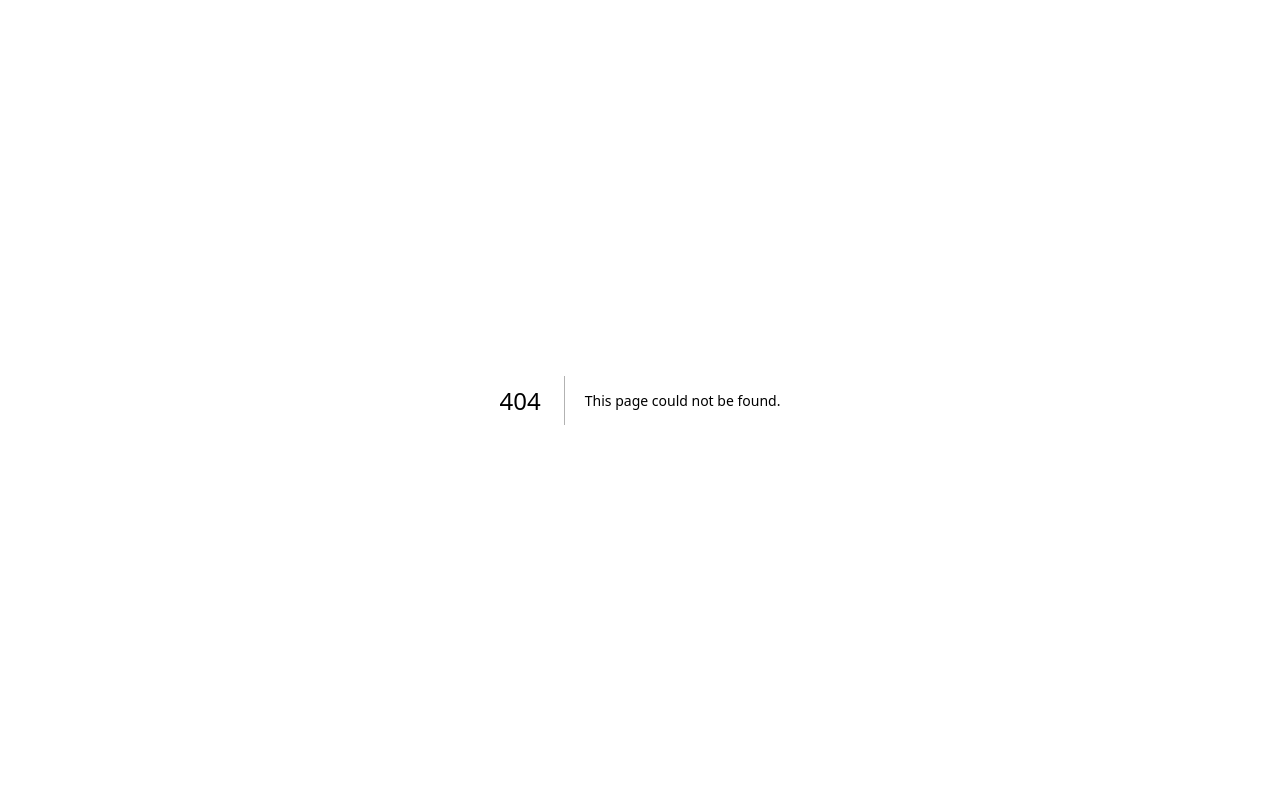
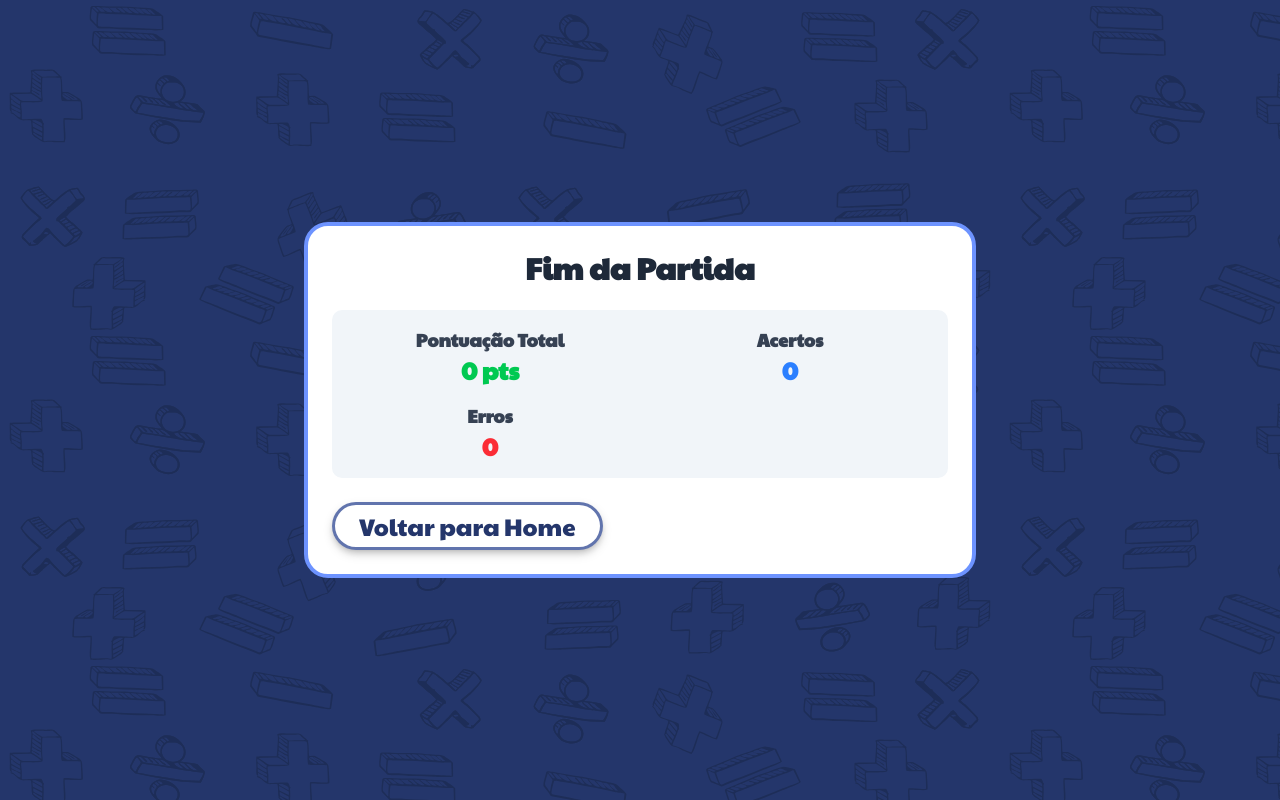
Before and after one commit to mairapaulac/MatFun, a Next.js app: page /fim-de-partida in a window 1280 px wide. Before the commit this address had no page. Built offline with nearby package versions, Linux system fonts and the light colour scheme.

Commit message:
feat: Tela de fim de jogo
Implementado a tela de fim de jogo, que vai preparar o payload para enviar para o backend

```diff
--- /dev/null
+++ b/src/app/fim-de-partida/page.tsx
@@ -0,0 +1,77 @@
+'use client';
+
+export const dynamic = 'force-dynamic';
+
+import { useEffect, useMemo } from 'react';
+import { useRouter } from 'next/navigation';
+import { useGameResultStore } from '@/stores/gameResultStore';
+import { Button } from '@/components/ui/button';
+
+export default function EndGamePage() {
+  const router = useRouter();
+  const { gameLog, totalScore, clearGameResult } = useGameResultStore((state) => state);
+
+  console.log('TELA DE RESULTADOS - Dados recebidos do store:', { gameLog, totalScore });
+
+  const questionsCorrect = gameLog.filter((entry) => entry.correct).length;
+  const questionsWrong = gameLog.length - questionsCorrect;
+
+  const countModule = (moduleName: string) => {
+    return gameLog.filter((entry) => entry.module === moduleName).length;
+  };
+
+  const fractionsQuestions = countModule('fractions');
+  const geometryQuestions = countModule('geometry');
+  const algebraQuestions = countModule('algebra');
+  const percentageQuestions = countModule('percentage');
+
+  const payload = useMemo(() => ({
+    scoreGained: totalScore,
+    questionsCorrect,
+    fractionsQuestions,
+    geometryQuestions,
+    algebraQuestions,
+    percentageQuestions,
+  }), [totalScore, questionsCorrect, fractionsQuestions, geometryQuestions, algebraQuestions, percentageQuestions]);
+
+  const handleGoHome = () => {
+    clearGameResult();
+    router.push('/home');
+  };
+
+  return (
+    <div className="min-h-screen bg-background bg-pattern flex items-center justify-center p-4">
+      <div className="relative bg-white rounded-3xl p-6 border-[#6D93FF] border-4 max-w-md sm:max-w-lg md:max-w-2xl w-full">
+        <div className="text-center space-y-2">
+          <h1 className="text-3xl font-bold text-gray-800">Fim da Partida</h1>
+        </div>
+
+        <div className="my-6 space-y-4">
+          <div className="grid grid-cols-1 sm:grid-cols-2 gap-4 bg-slate-100 p-4 rounded-lg">
+            <div className="text-center">
+              <p className="text-lg font-semibold text-gray-700">Pontuação Total</p>
+              <p className="text-2xl font-bold text-green-500">{totalScore} pts</p>
+            </div>
+            <div className="text-center">
+              <p className="text-lg font-semibold text-gray-700">Acertos</p>
+              <p className="text-2xl font-bold text-blue-500">{questionsCorrect}</p>
+            </div>
+            <div className="text-center">
+              <p className="text-lg font-semibold text-gray-700">Erros</p>
+              <p className="text-2xl font-bold text-red-500">{questionsWrong}</p>
+            </div>
+          </div>
+        </div>
+
+        <div className="!justify-center sm:!justify-center flex-col sm:flex-row gap-3 mt-4">
+          <Button
+            onClick={handleGoHome}
+            className="w-full sm:w-auto whitespace-normal h-auto active:scale-95 transition-all duration-200"
+          >
+            Voltar para Home
+          </Button>
+        </div>
+      </div>
+    </div>
+  );
+}
--- a/src/app/game/page.tsx
+++ b/src/app/game/page.tsx
@@ -19,6 +19,12 @@ import { useRouter } from "next/navigation";
 import { Undo2 } from "lucide-react";
 
 import { useModuleStore } from "@/stores/moduleStore";
+import { useGameResultStore } from "@/stores/gameResultStore";
+
+interface GameLogEntry {
+  module: string;
+  correct: boolean;
+}
 
 const initialDifficultyScores: Record<Module, number> = {
   algebra: 1.0,
@@ -30,6 +36,10 @@ const initialDifficultyScores: Record<Module, number> = {
 export default function QuestionPage() {
   const router = useRouter();
   const { selectedModules } = useModuleStore();
+  const { setGameResult } = useGameResultStore();
+  const [gameLog, setGameLog] = useState<GameLogEntry[]>([]);
+  const totalQuestions = 20;
+
   const [score, setScore] = useState(0);
   const [currentAnswer, setCurrentAnswer] = useState("");
   const [fractionAnswer, setFractionAnswer] = useState({ numerator: "", denominator: "" });
@@ -117,11 +127,18 @@ export default function QuestionPage() {
 
     const isCorrect = checkAnswer(currentAnswer);
 
+    const newLogEntry = { module: currentQuestion.module, correct: isCorrect };
+    const updatedGameLog = [...gameLog, newLogEntry];
+    setGameLog(updatedGameLog);
+
+    let finalScore = score;
+
     if (isCorrect) {
       const level = currentQuestion.level;
       const basePoints = level === 1 ? 10 : level === 2 ? 15 : 20;
       const points = basePoints * metadata.multiplier;
-      setScore((prev) => prev + points);
+      finalScore += points;
+      setScore(finalScore);
 
       // Update difficulty score
       const difficultyIncrease = metadata.multiplier === 8 ? 0.5 : metadata.multiplier === 4 ? 0.3 : 0.1;
@@ -139,7 +156,14 @@ export default function QuestionPage() {
     }
 
     setTimeout(() => {
-      setShouldAdvance(true);
+      const nextQuestionNumber = questionNumber + 1;
+      if (nextQuestionNumber > totalQuestions) {
+        console.log('FIM DE JOGO (Submit) - Salvando:', { updatedGameLog, finalScore });
+        setGameResult(updatedGameLog, finalScore);
+        router.push("/fim-de-partida");
+      } else {
+        setShouldAdvance(true);
+      }
     }, 1800);
   };
 
@@ -209,9 +233,23 @@ export default function QuestionPage() {
   };
 
   const handleTimeout = () => {
+    if (!currentQuestion) return;
+
+    const newLogEntry = { module: currentQuestion.module, correct: false };
+    const updatedGameLog = [...gameLog, newLogEntry];
+    setGameLog(updatedGameLog);
+
     setFeedback({ isOpen: true, type: "timeout" });
+
     setTimeout(() => {
-      setShouldAdvance(true);
+      const nextQuestionNumber = questionNumber + 1;
+      if (nextQuestionNumber > totalQuestions) {
+        console.log('FIM DE JOGO (Timeout) - Salvando:', { updatedGameLog, score });
+        setGameResult(updatedGameLog, score);
+        router.push("/fim-de-partida");
+      } else {
+        setShouldAdvance(true);
+      }
     }, 1800);
   };
 
--- /dev/null
+++ b/src/stores/gameResultStore.ts
@@ -0,0 +1,23 @@
+import { create } from 'zustand';
+
+interface GameLogEntry {
+  module: string;
+  correct: boolean;
+}
+
+interface GameResultState {
+  gameLog: GameLogEntry[];
+  totalScore: number;
+  setGameResult: (log: GameLogEntry[], score: number) => void;
+  clearGameResult: () => void;
+}
+
+export const useGameResultStore = create<GameResultState>((set) => ({
+  gameLog: [],
+  totalScore: 0,
+  setGameResult: (log, score) => {
+    console.log('STORE - Recebendo dados:', { log, score });
+    set({ gameLog: log, totalScore: score });
+  },
+  clearGameResult: () => set({ gameLog: [], totalScore: 0 }),
+}));
```
